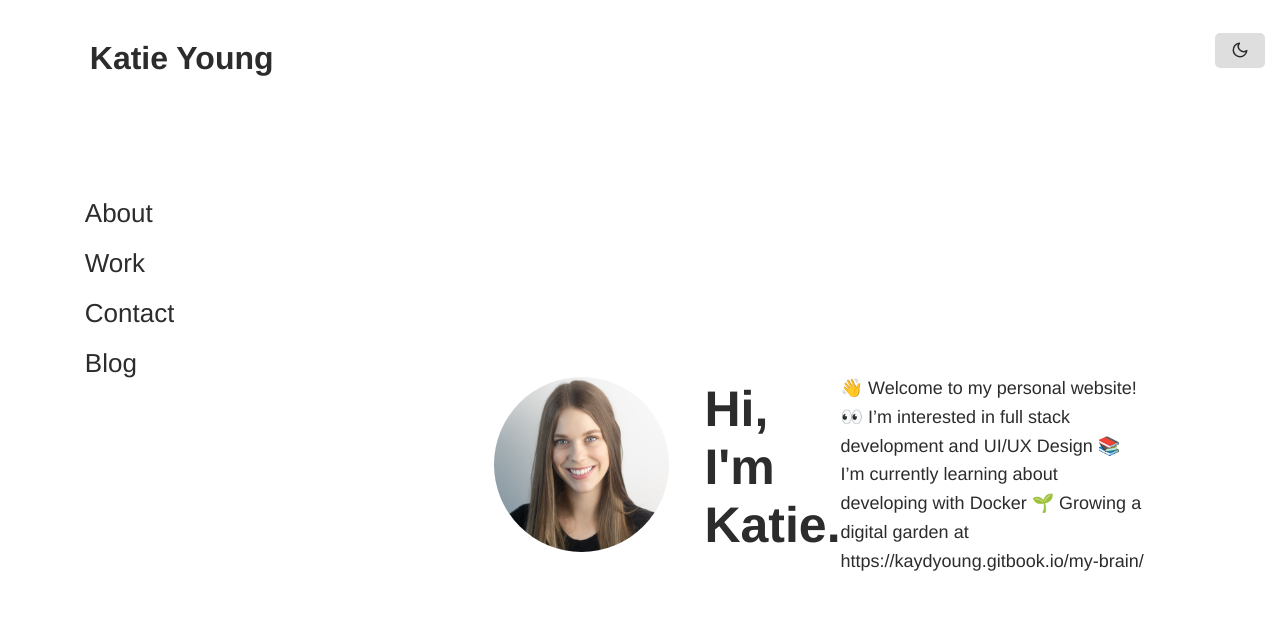
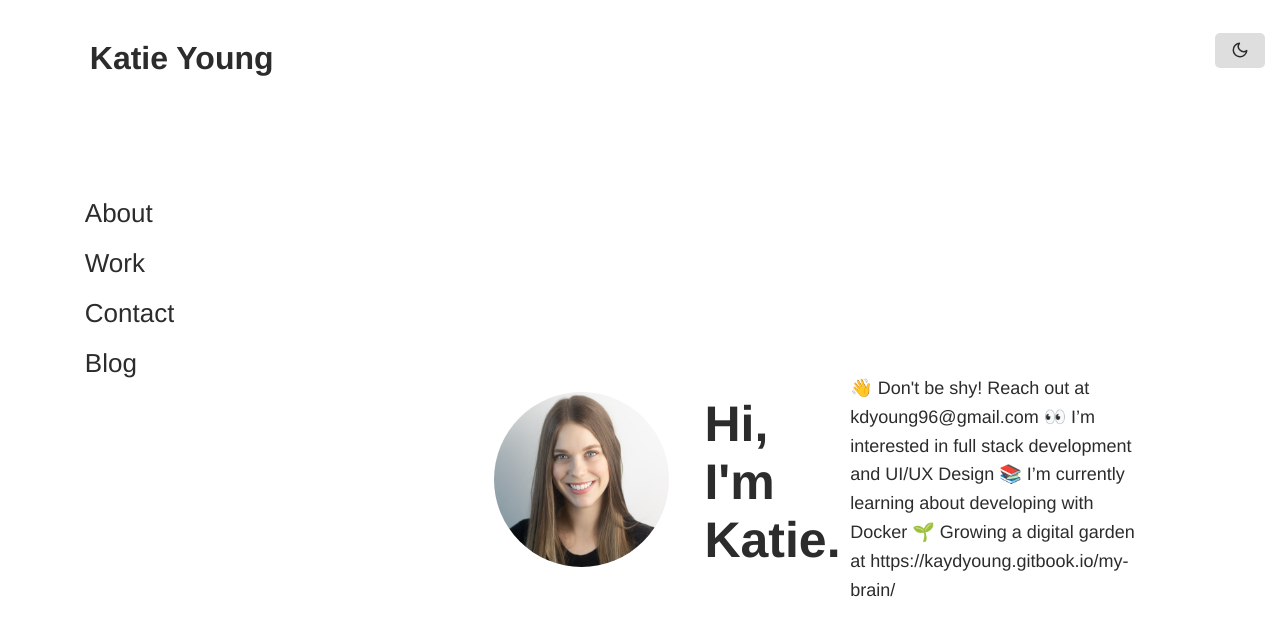
Before and after one commit to kaydyoung/kaydyoung.github.io, a Jekyll site: the page built from index.html, in a window 1280 px wide. Shown: the top 636 px of the page. Built offline with Jekyll 4.4.1, drawn with Linux system fonts in a browser that asks for light colours.

Commit message:
Update index.html

```diff
--- a/index.html
+++ b/index.html
@@ -6,10 +6,13 @@ title: Katie
 <div class="katie-page-wrapper">
     <img src="/assets/images/profile.jpg">
     <h1>Hi, I'm Katie.</h1>
-    <p>
-        👋 Welcome to my personal website!
-        👀 I’m interested in full stack development and UI/UX Design
-        📚 I’m currently learning about developing with Docker
-        🌱 Growing a digital garden at https://kaydyoung.gitbook.io/my-brain/
-    </p>
+    <div>
+        <p>
+            👋 Don't be shy! Reach out at kdyoung96@gmail.com
+            👀 I’m interested in full stack development and UI/UX Design
+            📚 I’m currently learning about developing with Docker
+            🌱 Growing a digital garden at https://kaydyoung.gitbook.io/my-brain/
+        </p>
+    </div>
+
 </div>
```
